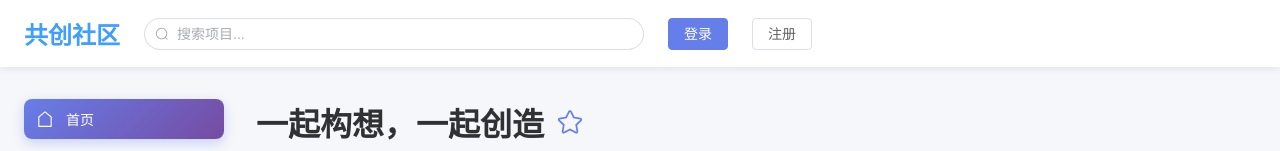
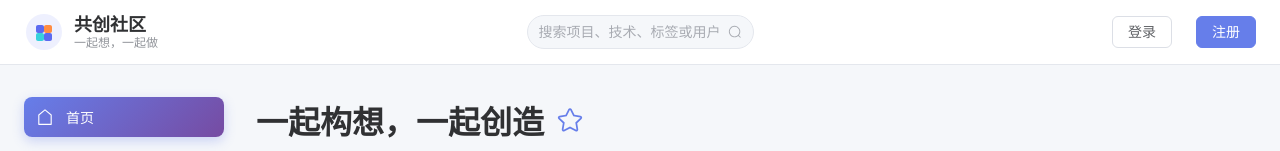
Before and after one commit to esdkaiyuan/community, a Vue app in the folder frontend/: page / in a window 1280 px wide. Shown: the top 151 px of the page. Built offline with nearby package versions, Linux system fonts and the light colour scheme; no server answers.

Commit message:
feat: 优化顶部导航栏布局 - 标题左对齐、搜索框居中、登录按钮右对齐

```diff
--- a/frontend/src/components/Header.vue
+++ b/frontend/src/components/Header.vue
@@ -3,18 +3,30 @@
     <div class="header-container">
       <!-- Logo -->
       <div class="logo" @click="goHome">
-        <h1>共创社区</h1>
+        <div class="logo-icon">
+          <svg viewBox="0 0 40 40" fill="none" xmlns="http://www.w3.org/2000/svg">
+            <circle cx="20" cy="20" r="18" fill="#5B6AF0" opacity="0.1"/>
+            <path d="M12 15C12 13.8954 12.8954 13 14 13H18C19.1046 13 20 13.8954 20 15V19C20 20.1046 19.1046 21 18 21H14C12.8954 21 12 20.1046 12 19V15Z" fill="#5B6AF0"/>
+            <path d="M20 15C20 13.8954 20.8954 13 22 13H26C27.1046 13 28 13.8954 28 15V19C28 20.1046 27.1046 21 26 21H22C20.8954 21 20 20.1046 20 19V15Z" fill="#FF8C42"/>
+            <path d="M12 23C12 21.8954 12.8954 21 14 21H18C19.1046 21 20 21.8954 20 23V27C20 28.1046 19.1046 29 18 29H14C12.8954 29 12 28.1046 12 27V23Z" fill="#36D1DC"/>
+            <path d="M20 23C20 21.8954 20.8954 21 22 21H26C27.1046 21 28 21.8954 28 23V27C28 28.1046 27.1046 29 26 29H22C20.8954 29 20 28.1046 20 27V23Z" fill="#5B6AF0"/>
+          </svg>
+        </div>
+        <div class="logo-text">
+          <h1>共创社区</h1>
+          <p>一起想，一起做</p>
+        </div>
       </div>
 
       <!-- 搜索框 -->
       <div class="search-box">
         <el-input
           v-model="searchKeyword"
-          placeholder="搜索项目..."
+          placeholder="搜索项目、技术、标签或用户"
           clearable
           @keyup.enter="handleSearch"
         >
-          <template #prefix>
+          <template #suffix>
             <el-icon><Search /></el-icon>
           </template>
         </el-input>
@@ -23,8 +35,8 @@
       <!-- 用户操作区 -->
       <div class="user-actions">
         <template v-if="!isLoggedIn">
-          <el-button type="primary" @click="goLogin">登录</el-button>
-          <el-button @click="goRegister">注册</el-button>
+          <el-button plain @click="goLogin">登录</el-button>
+          <el-button type="primary" @click="goRegister">注册</el-button>
         </template>
         <template v-else>
           <el-dropdown @command="handleCommand">
@@ -97,7 +109,7 @@ const handleCommand = (command) => {
 <style lang="scss" scoped>
 .header {
   background: #fff;
-  box-shadow: 0 2px 8px rgba(0, 0, 0, 0.08);
+  border-bottom: 1px solid #E4E7ED;
   position: sticky;
   top: 0;
   z-index: 1000;
@@ -105,30 +117,59 @@ const handleCommand = (command) => {
   .header-container {
     max-width: 1400px;
     margin: 0 auto;
-    padding: 16px 24px;
-    display: flex;
+    padding: 12px 24px;
+    display: grid;
+    grid-template-columns: 1fr auto 1fr;
     align-items: center;
-    gap: 24px;
+    gap: 40px;
   }
 
   .logo {
+    display: flex;
+    align-items: center;
+    gap: 10px;
     cursor: pointer;
-    h1 {
-      font-size: 24px;
-      font-weight: 600;
-      color: #409eff;
-      margin: 0;
-      white-space: nowrap;
+    justify-self: start;
+
+    .logo-icon {
+      width: 40px;
+      height: 40px;
+    }
+
+    .logo-text {
+      h1 {
+        font-size: 18px;
+        font-weight: 600;
+        color: #303133;
+        margin: 0;
+        line-height: 1.2;
+      }
+
+      p {
+        font-size: 12px;
+        color: #909399;
+        margin: 0;
+        line-height: 1.2;
+      }
     }
   }
 
   .search-box {
-    flex: 1;
-    max-width: 500px;
+    justify-self: center;
+    width: 100%;
+    max-width: 600px;
 
     :deep(.el-input) {
       .el-input__wrapper {
         border-radius: 20px;
+        background-color: #F5F7FA;
+        box-shadow: none;
+        border: 1px solid #E4E7ED;
+
+        &:hover,
+        &.is-focus {
+          box-shadow: 0 0 0 1px #5B6AF0 inset;
+        }
       }
     }
   }
@@ -137,6 +178,11 @@ const handleCommand = (command) => {
     display: flex;
     align-items: center;
     gap: 12px;
+    justify-self: end;
+
+    :deep(.el-button) {
+      border-radius: 6px;
+    }
 
     .user-info {
       display: flex;
@@ -144,11 +190,11 @@ const handleCommand = (command) => {
       gap: 8px;
       cursor: pointer;
       padding: 4px 8px;
-      border-radius: 4px;
+      border-radius: 6px;
       transition: background-color 0.3s;
 
       &:hover {
-        background-color: #f5f7fa;
+        background-color: #F5F7FA;
       }
 
       .username {
@@ -164,11 +210,11 @@ const handleCommand = (command) => {
   .header {
     .header-container {
       padding: 12px 16px;
-      gap: 12px;
+      gap: 16px;
     }
 
-    .logo h1 {
-      font-size: 20px;
+    .logo-text {
+      display: none;
     }
 
     .search-box {
```
